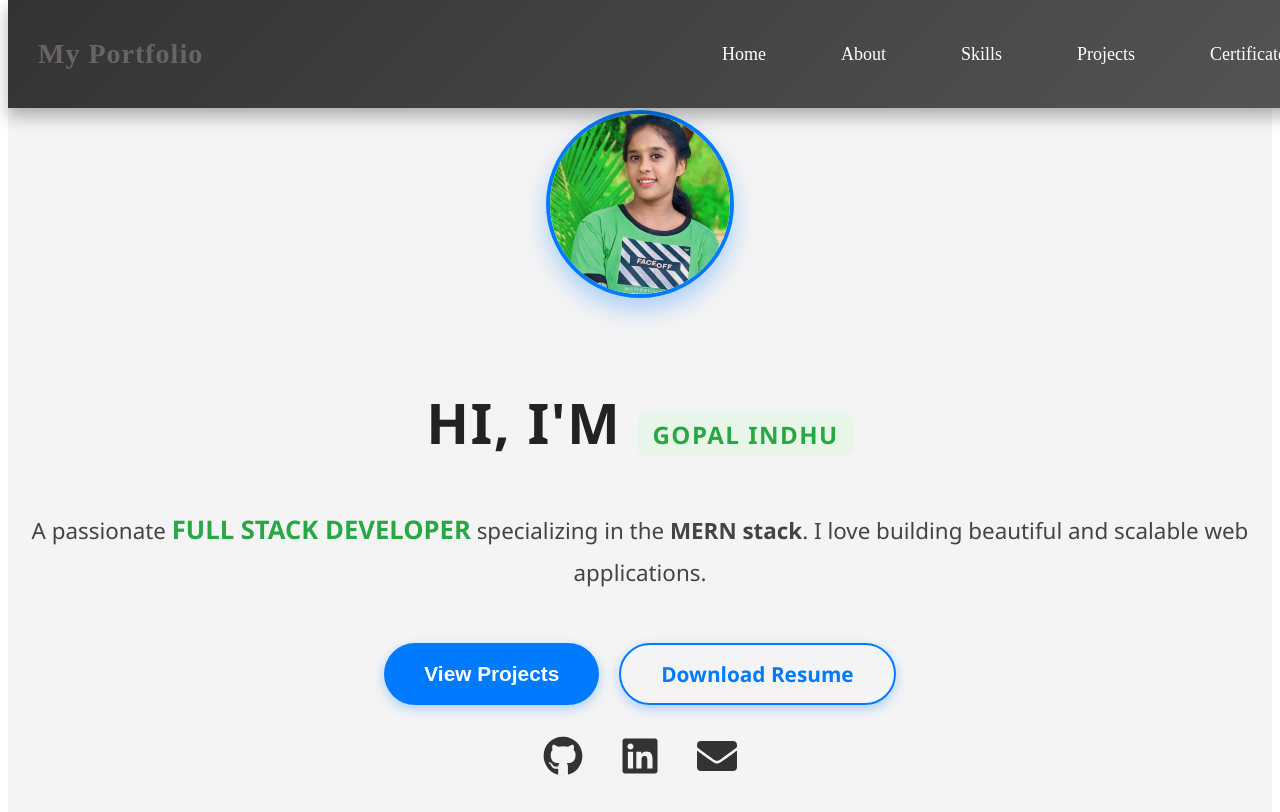
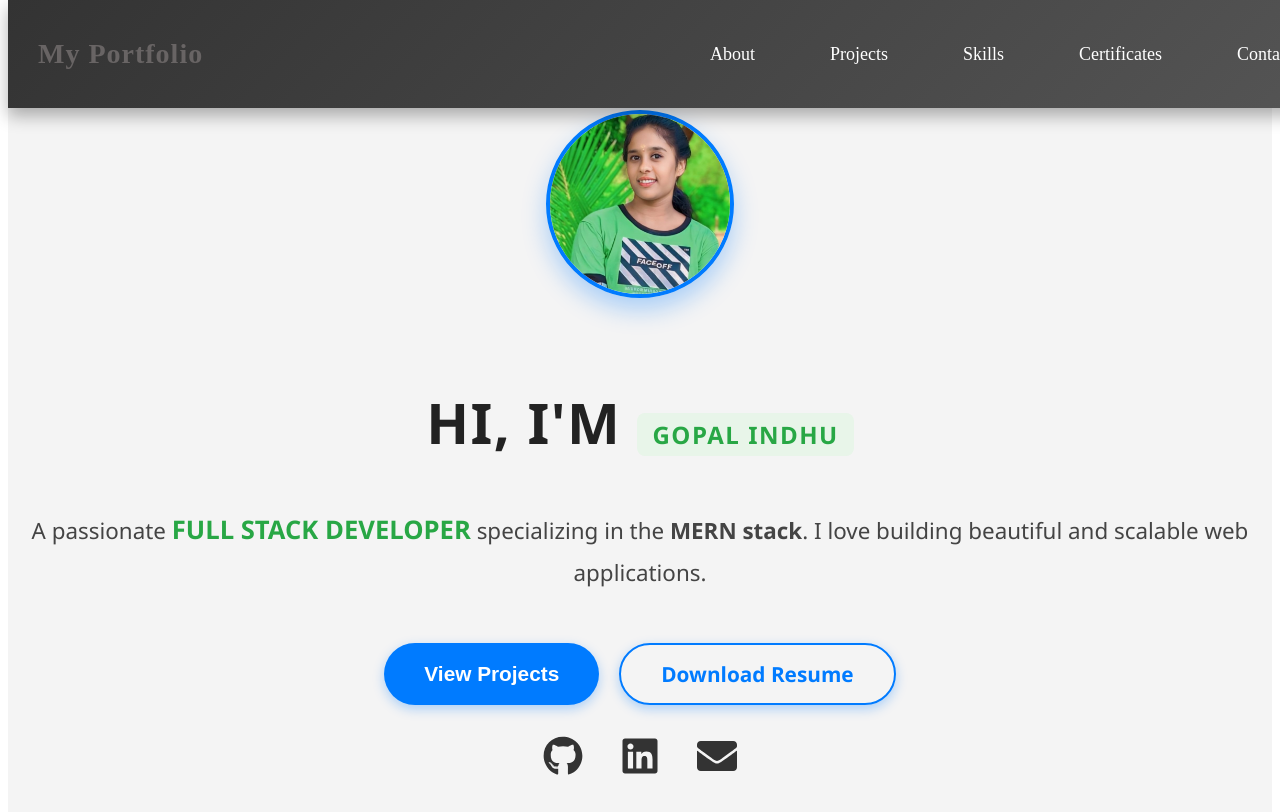
Before and after one commit to indhuanandhan70/Showcase143, a React (Create React App) app: page / in a window 1280 px wide. Shown: the top 812 px of the page. Built offline with nearby package versions, Linux system fonts and the light colour scheme.

Commit message:
Update Navbar.jsx

```diff
--- a/src/components/Navbar.jsx
+++ b/src/components/Navbar.jsx
@@ -1,12 +1,10 @@
 import React, { useState } from 'react';
-import { Link } from 'react-router-dom';
 import './Navbar.css';
-import { FaBars, FaTimes } from 'react-icons/fa';
 
 const Navbar = () => {
   const [isOpen, setIsOpen] = useState(false);
 
-  const toggleNavbar = () => {
+  const toggleMenu = () => {
     setIsOpen(!isOpen);
   };
 
@@ -16,17 +14,18 @@
         <h1>My Portfolio</h1>
       </div>
 
-      <div className={`nav-links ${isOpen ? 'open' : ''}`}>
-        <Link to="/">Home</Link>
-        <Link to="/about">About</Link>
-        <Link to="/skills">Skills</Link>
-        <Link to="/projects">Projects</Link>
-        <Link to="/certificates">Certificates</Link>
+      <ul className={`nav-links ${isOpen ? 'open' : ''}`}>
+        <li><a href="#about">About</a></li>
+        <li><a href="#projects">Projects</a></li>
+        <li><a href="#skills">Skills</a></li>
+        <li><a href="#certificates">Certificates</a></li>
+        <li><a href="#contact">Contact</a></li>
+      </ul>
 
-      </div>
-
-      <div className="hamburger" onClick={toggleNavbar}>
-        {isOpen ? <FaTimes /> : <FaBars />}
+      <div className={`hamburger ${isOpen ? 'active' : ''}`} onClick={toggleMenu}>
+        <div></div>
+        <div></div>
+        <div></div>
       </div>
     </nav>
   );
```
